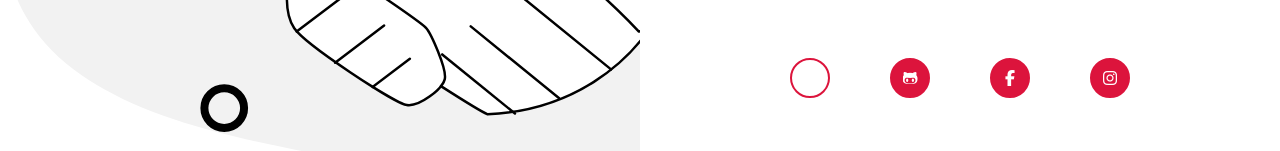
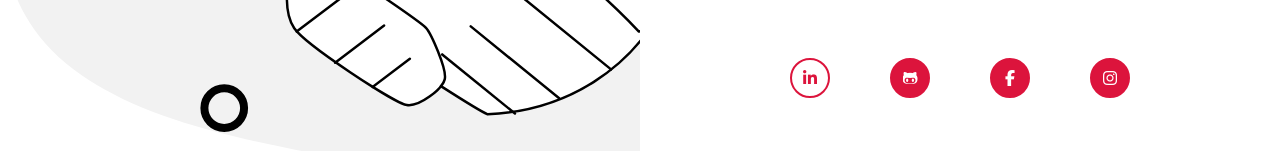
Before and after one commit to harshil-pethani/Portfolio, a React (Create React App) app in the folder front-end/: page / in a window 1280 px wide. In both pictures the pointer is over the icon 810 px from the left and 687 px from the top of the page. Shown: the part 610-761 px from the top of the page. Built offline with nearby package versions, Linux system fonts and the light colour scheme.

Commit message:
some css changes

```diff
--- a/front-end/src/Components/Contact/Contact.scss
+++ b/front-end/src/Components/Contact/Contact.scss
@@ -161,9 +161,14 @@
         text-decoration: none;
         background-color: crimson;
         border: 2px solid crimson;
+        transition: all 500ms ease;
 
         &:hover {
           background-color: white;
+
+          i {
+            color: crimson;
+          }
         }
 
         @include mobile {
@@ -172,6 +177,7 @@
         }
 
         i {
+          transition: all 500ms ease;
           color: white;
         }
       }
```
